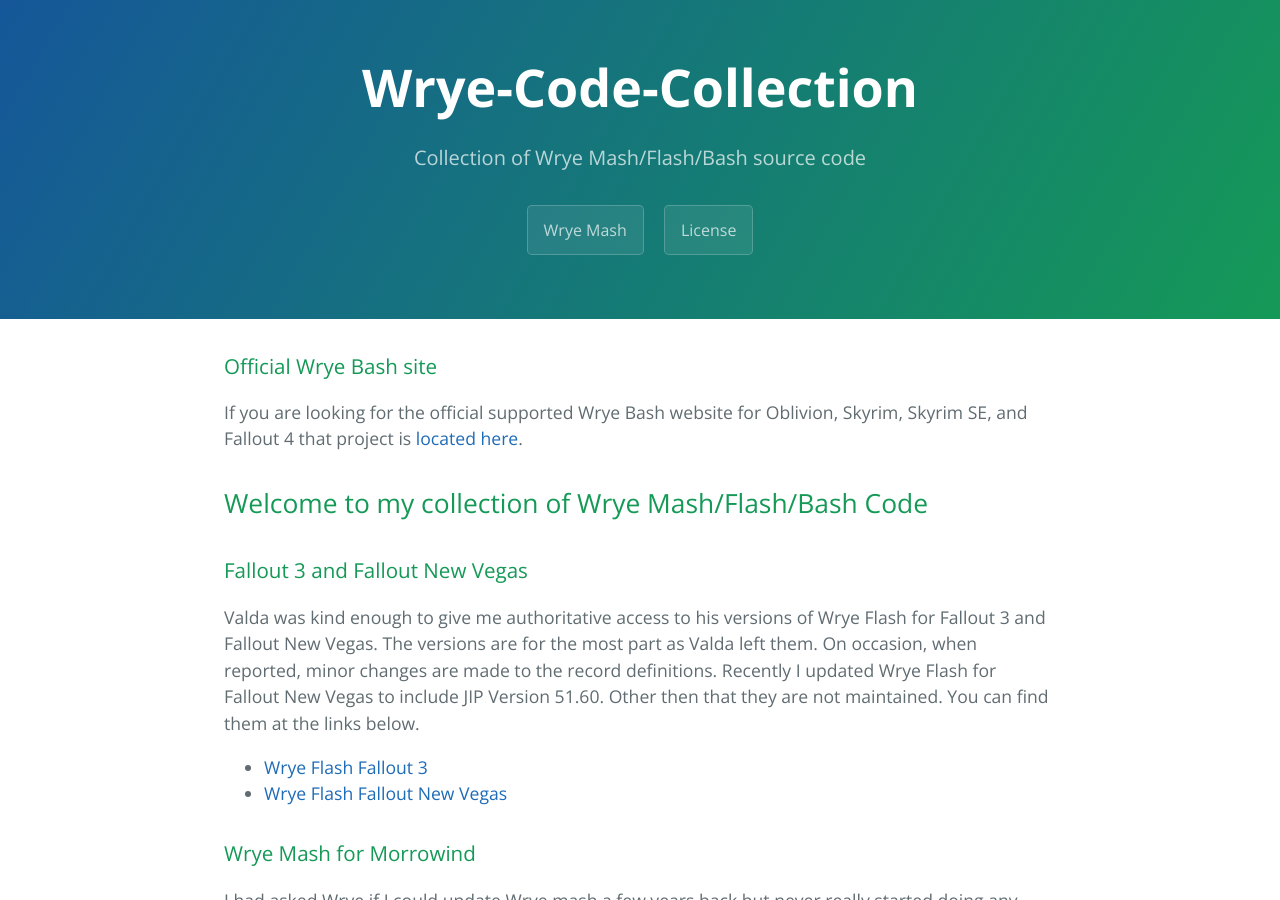
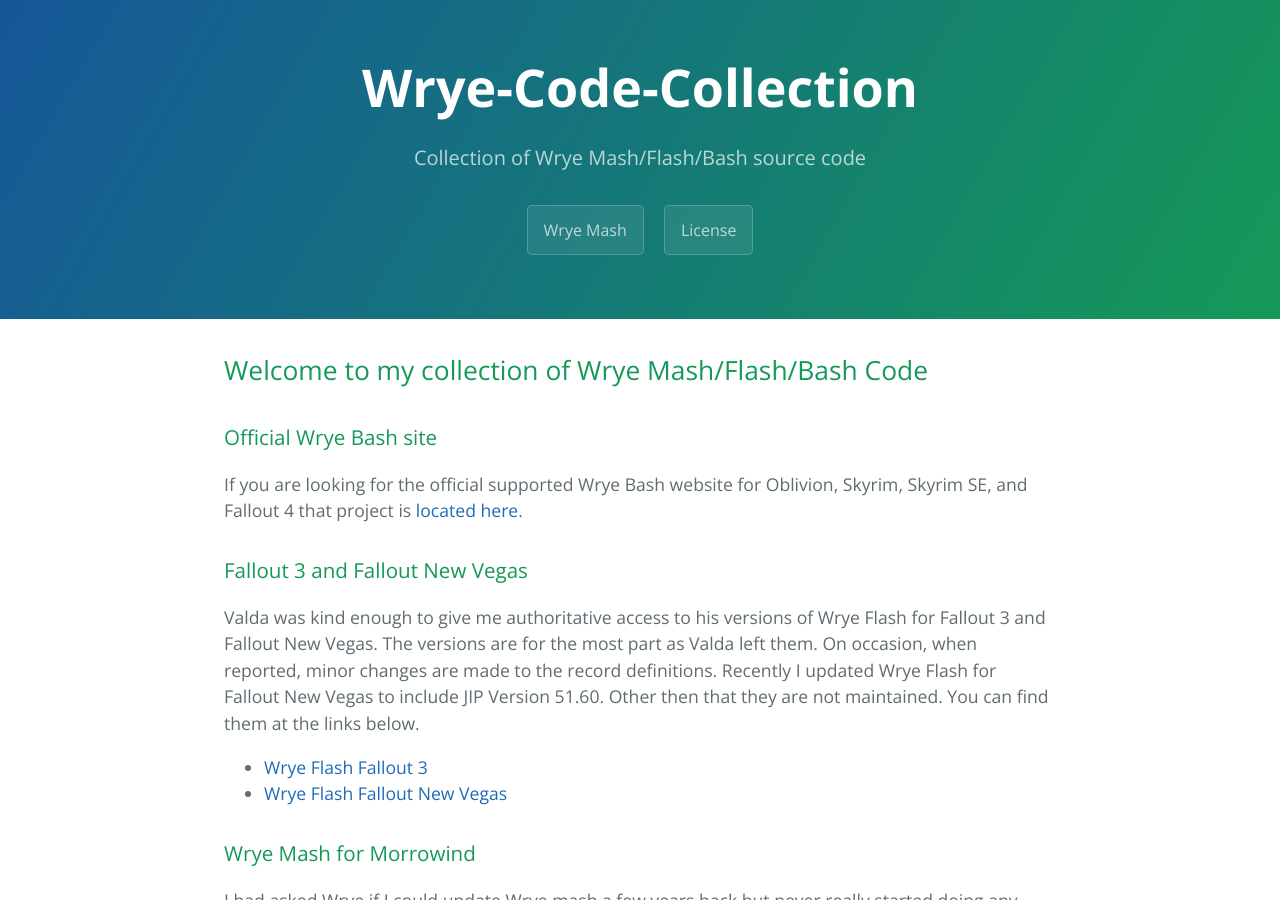
Before and after one commit to Wrye-Code-Collection/wrye-code-collection.github.io, a Jekyll site: the page built from index.md, in a window 1280 px wide and 900 px high. Built offline with Jekyll 4.4.1, drawn with Linux system fonts in a browser that asks for light colours.

```diff
--- a/index.md
+++ b/index.md
@@ -2,11 +2,11 @@
 layout: default
 title: Wrye-Code-Collection
 ---
+## Welcome to my collection of Wrye Mash/Flash/Bash Code
+
 ### Official Wrye Bash site
 
 If you are looking for the official supported Wrye Bash website for Oblivion, Skyrim, Skyrim SE, and Fallout 4 that project is [located here](https://github.com/wrye-bash/wrye-bash).
-
-## Welcome to my collection of Wrye Mash/Flash/Bash Code
 
 ### Fallout 3 and Fallout New Vegas
 
```
